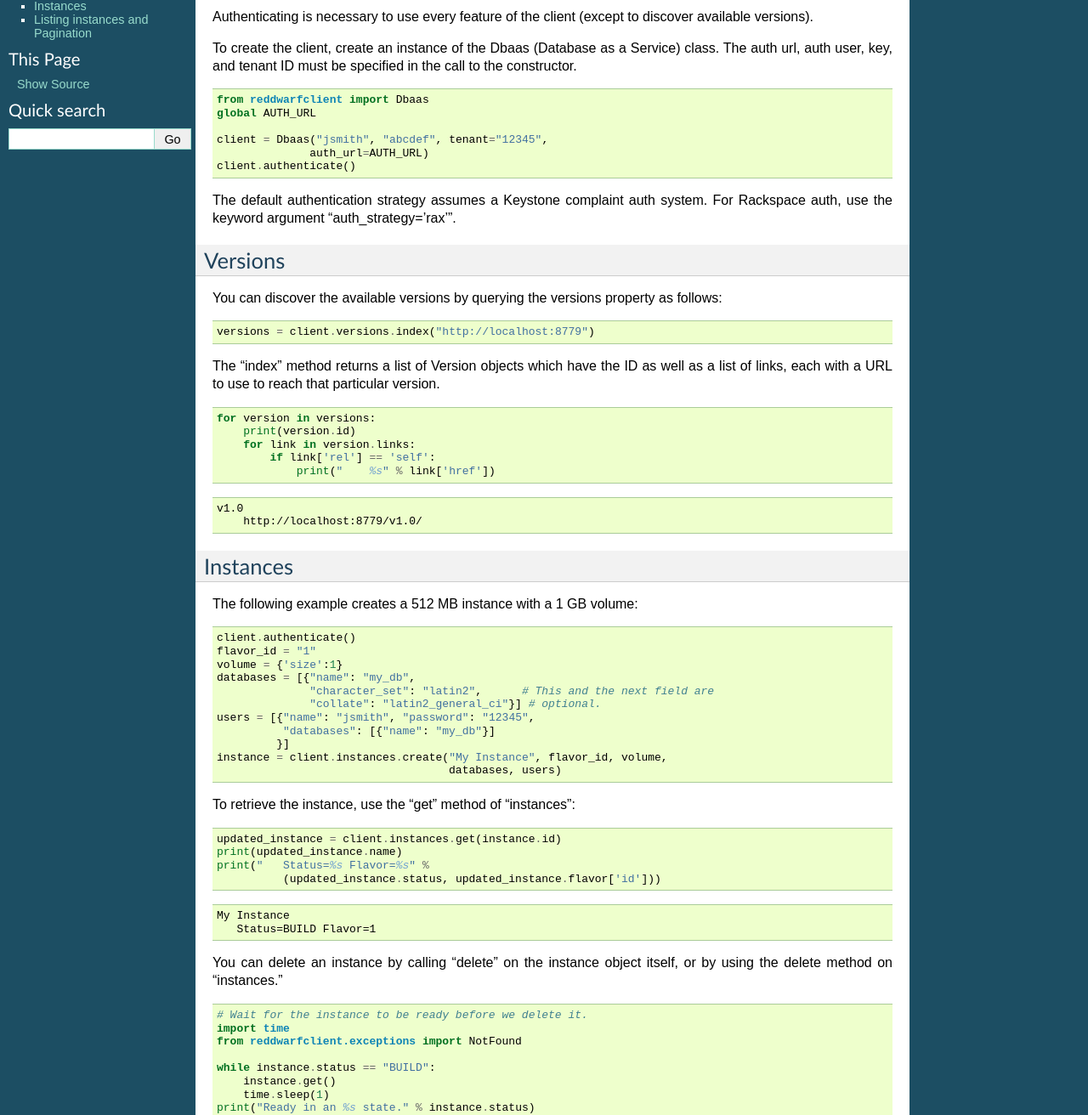
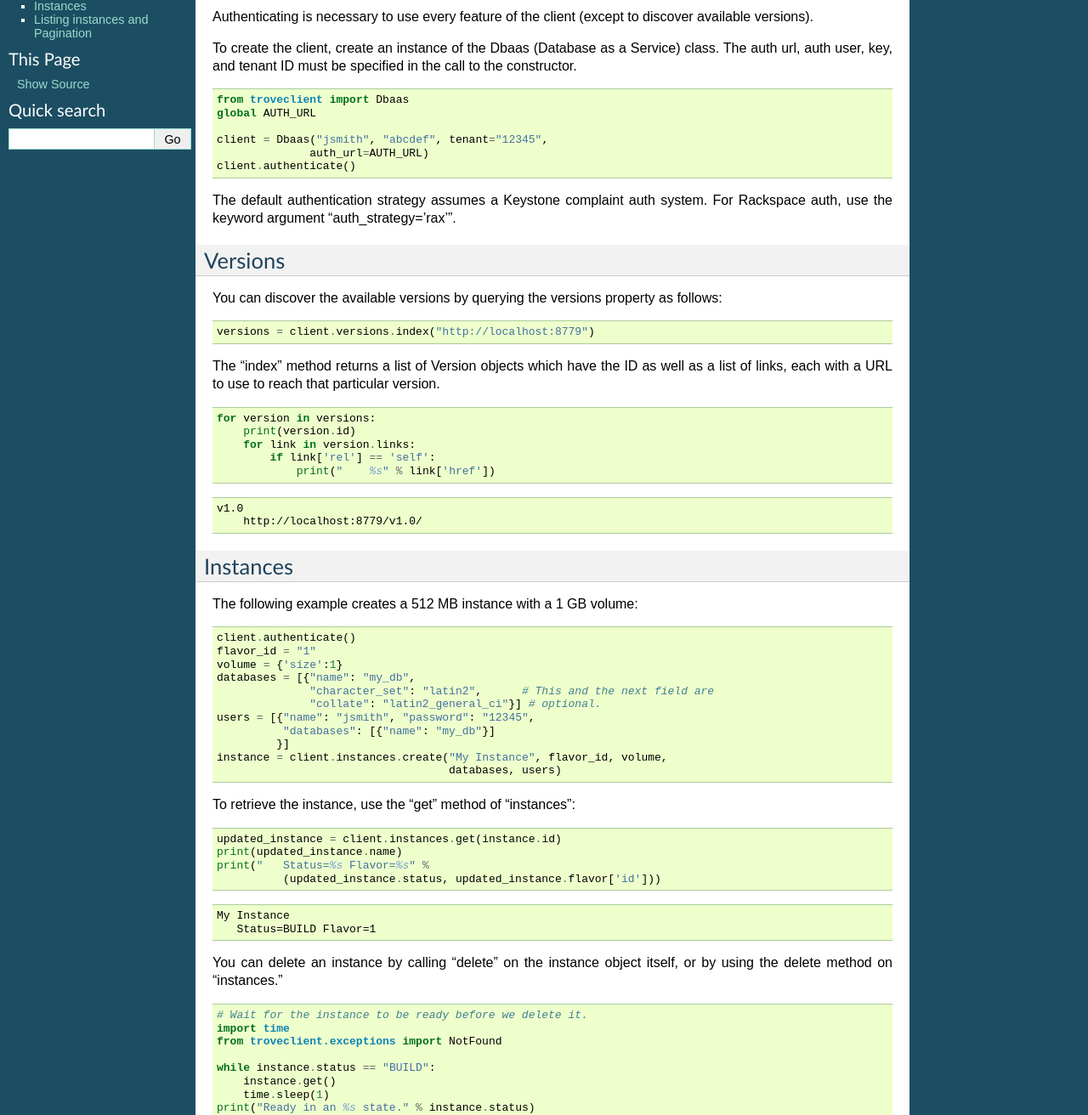
Before and after one commit to openstack/python-troveclient, a Sphinx documentation site: the page built from docs/source/usage.rst, in a window 1280 px wide. Shown: the part 139-1451 px from the top of the page at 85% size. Built offline with Sphinx 7.4.7, drawn with Linux system fonts in a browser that asks for light colours.

Commit message:
Removing reddwarf doc references
Change-Id: I5272b50e8899cf23f5d76f5d753f0e893c04666d

```diff
--- a/docs/source/pydocs.rst
+++ b/docs/source/pydocs.rst
@@ -1,16 +1,16 @@
 PyDocs
 =================
 
-reddwarfclient
+troveclient
 --------------
 
 
-.. automodule:: reddwarfclient
+.. automodule:: troveclient
     :members:
     :undoc-members:
     :show-inheritance:
 
-.. autoclass:: reddwarfclient.client.Dbaas
+.. autoclass:: troveclient.client.Dbaas
     :members:
     :undoc-members:
     :show-inheritance:
--- a/docs/source/usage.rst
+++ b/docs/source/usage.rst
@@ -7,8 +7,8 @@ Using the Client Programmatically
     # Creates some vars we don't show in the docs.
     AUTH_URL="http://localhost:8779/v1.0/auth"
 
-    from reddwarfclient import Dbaas
-    from reddwarfclient import auth
+    from troveclient import Dbaas
+    from troveclient import auth
     class FakeAuth(auth.Authenticator):
 
         def authenticate(self):
@@ -25,7 +25,7 @@ Using the Client Programmatically
 
             return FakeCatalog(self)
 
-    from reddwarfclient import Dbaas
+    from troveclient import Dbaas
     OLD_INIT = Dbaas.__init__
     def new_init(*args, **kwargs):
         kwargs['auth_strategy'] = FakeAuth
@@ -68,7 +68,7 @@ call to the constructor.
 
 .. testcode::
 
-    from reddwarfclient import Dbaas
+    from troveclient import Dbaas
     global AUTH_URL
 
     client = Dbaas("jsmith", "abcdef", tenant="12345",
@@ -148,7 +148,7 @@ or by using the delete method on "instances."
 
     # Wait for the instance to be ready before we delete it.
     import time
-    from reddwarfclient.exceptions import NotFound
+    from troveclient.exceptions import NotFound
 
     while instance.status == "BUILD":
         instance.get()
```
